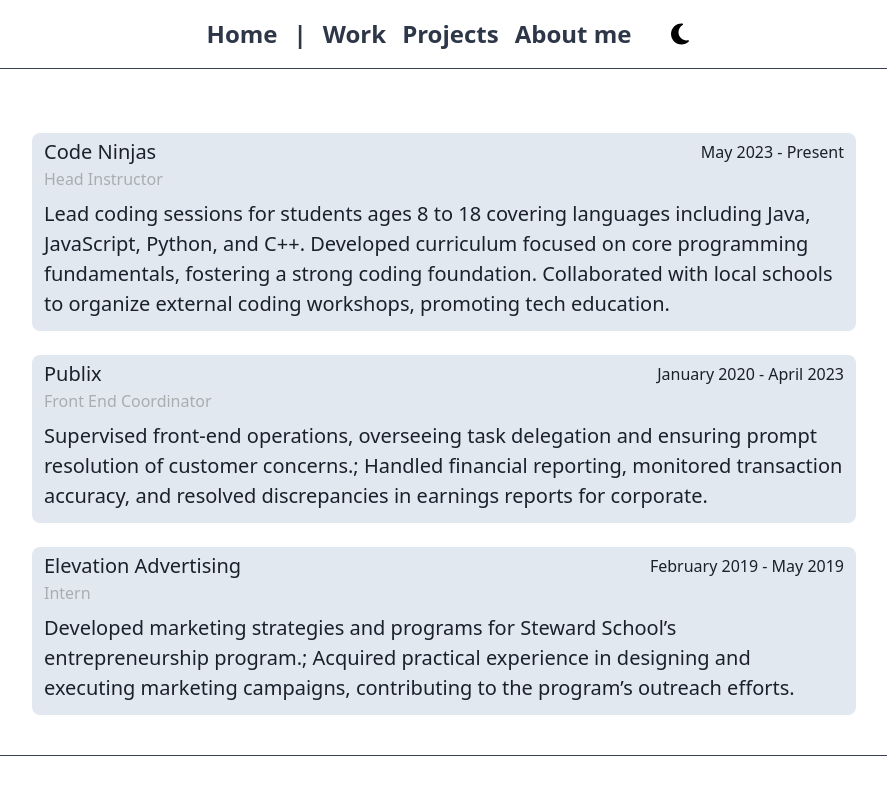
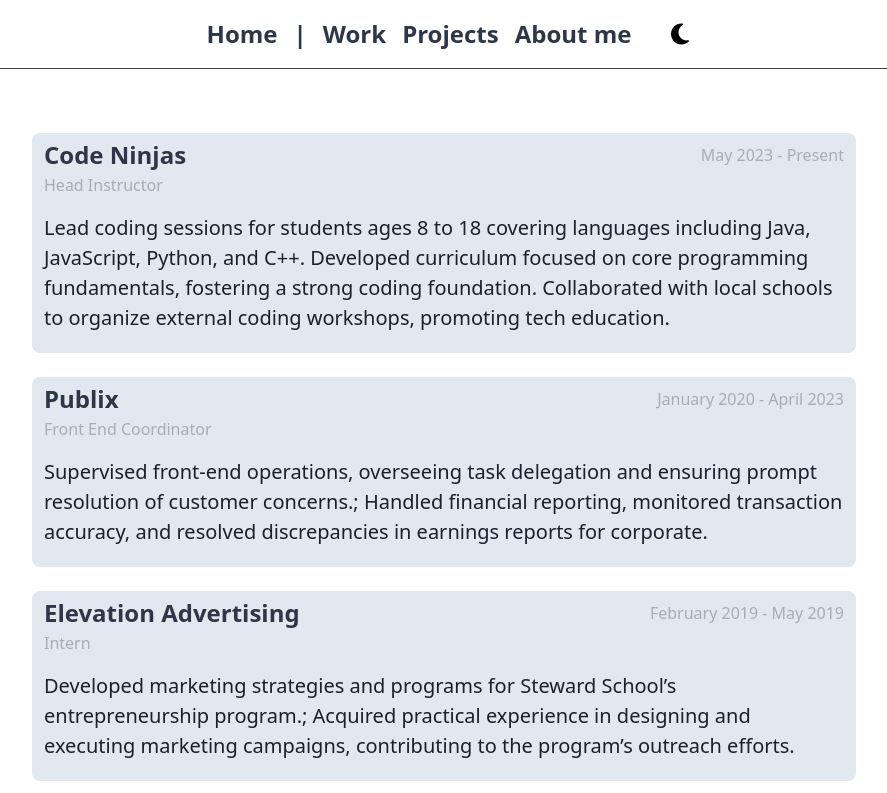
Before and after one commit to MattFrayser/personal-website, a Next.js app: page /work in a window 1280 px wide. Shown: the top 793 px of the page, without its empty margins (192-1079 px from the left). Built offline with nearby package versions, Linux system fonts and the light colour scheme.

Commit message:
Added project descriptions and cleaned up imports on home page

```diff
--- a/app/components/header.js
+++ b/app/components/header.js
@@ -4,7 +4,8 @@ import ThemeToggle from './themeToggle';
 
 export default function Header() {
   return (
-    <header className="flex items-center justify-center py-4 px-4 border-b border-gray-700">      <nav>
+    <header className="flex items-center justify-center py-4 px-4 border-b border-gray-700">
+      <nav>
         <ul className="flex gap-4 font-bold subheader">
           <li><Link href="/" className="hover:text-gray-200">Home</Link></li>
           <li>|</li>
--- a/app/page.js
+++ b/app/page.js
@@ -2,7 +2,6 @@
 import React from 'react';
 import Link from 'next/link'
 import Header from "@/app/components/header";
-import workPreview from "@/app/components/workPreview";
 import ProjectsPreview from "@/app/components/projectPreview";
 import Footer from "@/app/components/footer";
 import WorkPreview from '@/app/components/workPreview';
--- a/app/work/page.js
+++ b/app/work/page.js
@@ -3,6 +3,7 @@ import React, { useEffect, useState } from 'react';
 import Papa from 'papaparse';
 import Header from "@/app/components/header";
 import Footer from "@/app/components/footer";
+import "@/app/globals.css"
 
 export default function work() {
   const [work, setWork] = useState([]);
@@ -32,11 +33,11 @@ export default function work() {
             <div key={index} className="my-4 bubble p-4">
               <div>
                   <div className="flex justify-between items-center">
-                    <p className="text">{job.company}</p>
-                    <p className="text-sm">{job.start} - {job.end}</p>
+                    <p className="subheader">{job.company}</p>
+                    <p className="text-sm-lt">{job.start} - {job.end}</p>
                   </div>
                   <p className="text-sm-lt">{job.title}</p>
-                  <p className="list-inside text py-2"> {job.description}</p>
+                  <p className="text py-4"> {job.description}</p>
               </div>
             </div>
           ))}
```
Also changed, not shown: public/projects.csv.
